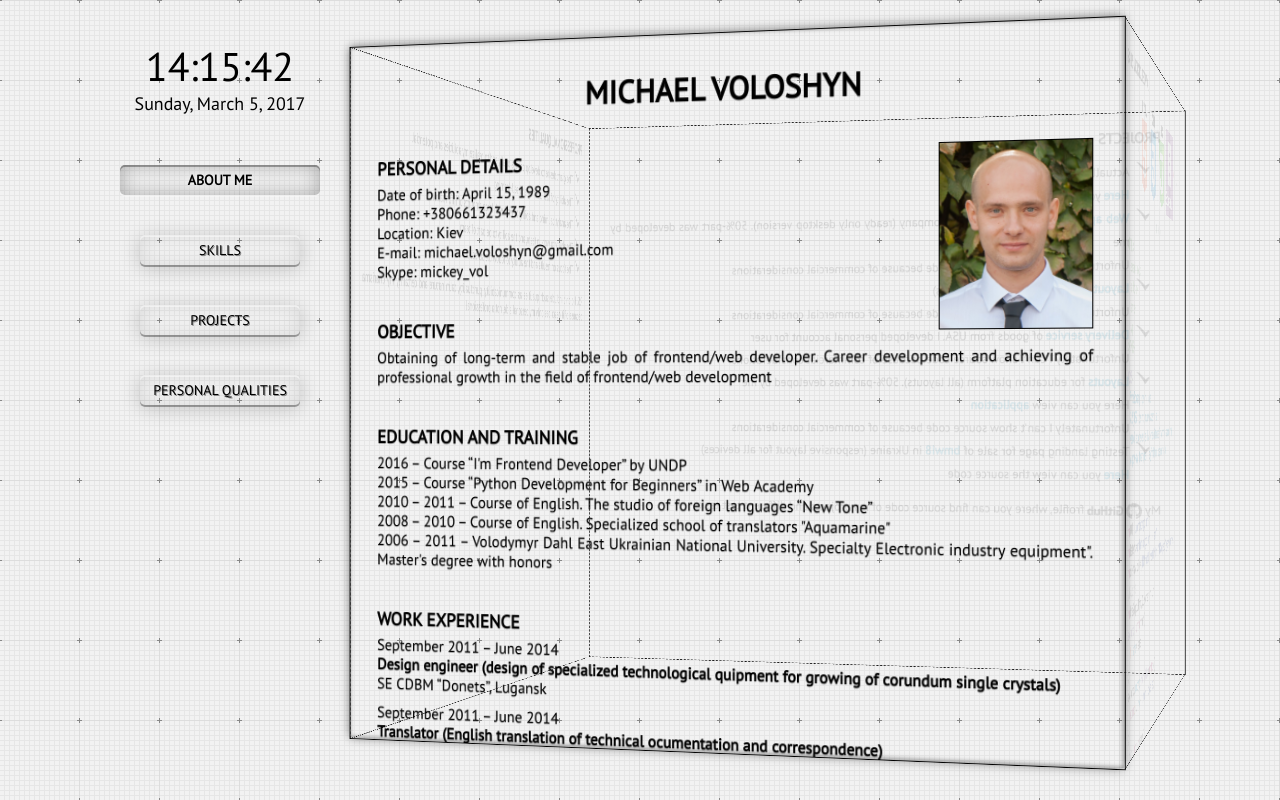
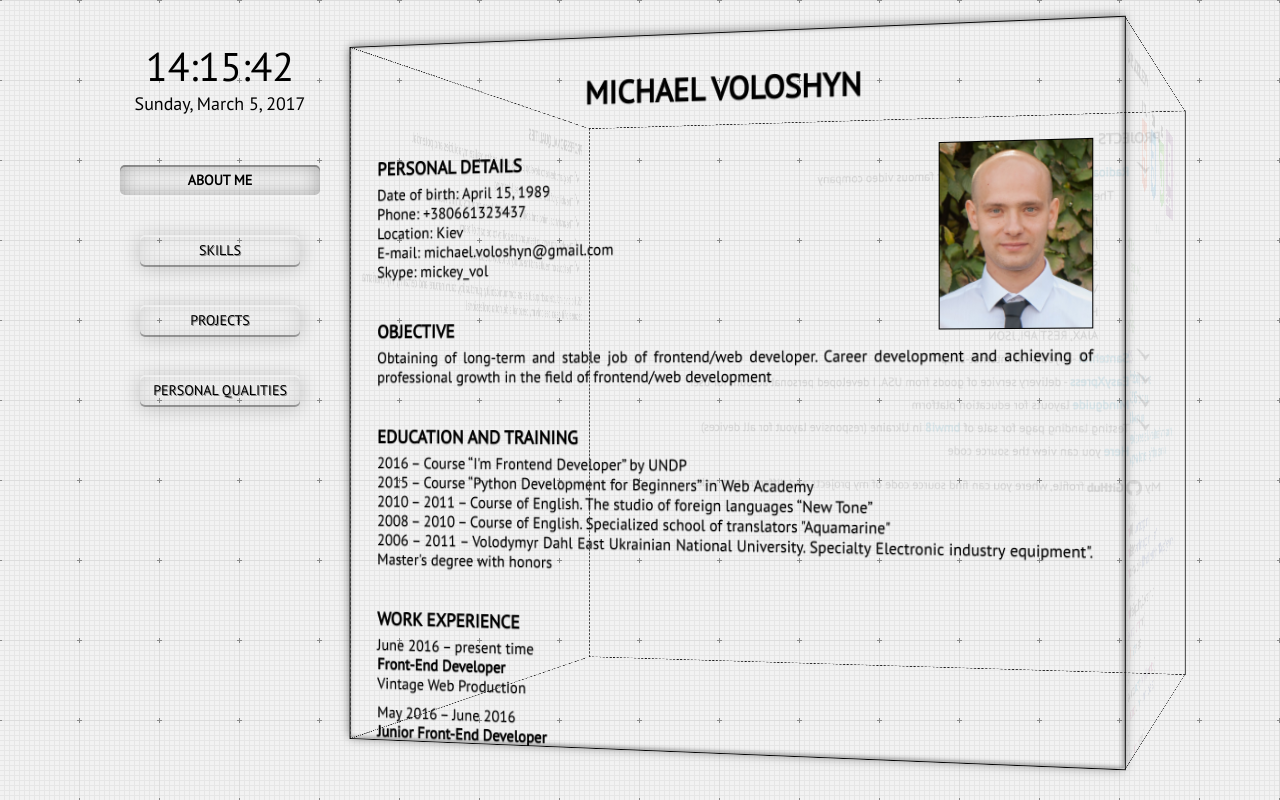
Before and after one commit to mickeyvol1504/michael.voloshyn.github.io, a plain HTML site: page index.html in a window 1280 px wide. Drawn offline with nearby package versions, Linux system fonts and the light colour scheme.

Commit message:
Refresh info

```diff
--- a/index.html
+++ b/index.html
@@ -54,19 +54,9 @@
 						<article class="content">
 							<h3>Work experience</h3>
 							<article>
-								<p>September 2011 – June 2014</p>
-								<p><strong>Design engineer (design of specialized technological quipment for growing of corundum single crystals)</strong></p>
-								<p>SE CDBM “Donets”, Lugansk</p>
-							</article>
-							<article>
-								<p>September 2011 – June 2014</p>
-								<p><strong>Translator (English translation of technical ocumentation and correspondence)</strong></p>
-								<p>SE CDBM “Donets”, Lugansk</p>
-							</article>
-							<article>
-								<p>September 2014 – April 2016</p>
-								<p><strong>Design engineer (design of equipment for production of olymeric materials and paper)</strong></p>
-								<p>PE “PASTPROM”, Kiev</p>
+								<p>June 2016 – present time</p>
+								<p><strong>Front-End Developer</strong></p>
+								<p>Vintage Web Production</p>
 							</article>
 							<article>
 								<p>May 2016 – June 2016</p>
@@ -74,9 +64,19 @@
 								<p>Инвест Мастербуд</p>
 							</article>
 							<article>
-								<p>June 2016 – present time</p>
-								<p><strong>Front-End Developer</strong></p>
-								<p>Vintage Web Production</p>
+								<p>September 2014 – April 2016</p>
+								<p><strong>Design engineer (design of equipment for production of polymeric materials and paper)</strong></p>
+								<p>PE “PASTPROM”, Kiev</p>
+							</article>
+							<article>
+								<p>September 2011 – June 2014</p>
+								<p><strong>Translator (English translation of technical documentation and correspondence)</strong></p>
+								<p>SE CDBM “Donets”, Lugansk</p>
+							</article>
+							<article>
+								<p>September 2011 – June 2014</p>
+								<p><strong>Design engineer (design of specialized technological equipment for growing of corundum single crystals)</strong></p>
+								<p>SE CDBM “Donets”, Lugansk</p>
 							</article>
 						</article>
 					</div>
@@ -94,29 +94,31 @@
 									<img src="images/js.png" alt="javascript" class="icon">
 									<img src="images/bootstrap.png" alt="twitter bootstrap" class="icon">
 									<img src="images/sass.png" alt="sass" class="icon">
+									<img src="images/bem.png" alt="sass" class="icon">
 									<img src="images/jquery.png" alt="jQuery" class="icon">
 									<img src="images/react.png" alt="react" class="icon">
 									<img src="images/angular.png" alt="angular" class="icon">
 									<img src="images/python-django.png" alt="python-django" class="icon">
 									<img src="images/gulp.png" alt="gulp" class="icon">
+									<img src="images/webpack.png" alt="webpack" class="icon">
 									<img src="images/ubuntu.png" alt="ubuntu" class="icon">
+									<img src="images/nunjucks.png" alt="ubuntu" class="icon">
 									<img src="images/git.png" alt="git" class="icon">
 									<img src="images/photoshop.png" alt="adobe photoshop" class="icon">
 								</div>
 							</article>
-
 							<article>
 								<p><strong><span class="tag-name">&lt;HTML5&gt;</span></strong></p>
 								<p class="tab"><span class="tag-name">&lt;semantic layout&gt;</span></p>
 								<p class="tab"><span class="tag-name">&lt;valid code&gt;</span></p>
-								<p class="tab"><span class="tag-name">&lt;canvas&gt;</span></p>
 								<p class="tab"><span class="tag-name">&lt;svg&gt;</span></p>
 								<p><strong><span class="tag-name">&lt;/HTML5&gt;</span></strong></p>
 							</article>
 							<article>
 								<p><strong><span class="class-name">#CSS3</span></strong> {</p>
 								<p class="tab"><span class="attribute-style"><strong>TwitterBootstrap</strong>: experience in use;</span></p>
-								<p class="tab"><span class="attribute-style"><strong>SASS(SCSS)</strong>: experience in use(variable, mixins);</span></p>
+								<p class="tab"><span class="attribute-style"><strong>SASS(SCSS)</strong>: experience in use;</span></p>
+								<p class="tab"><span class="attribute-style"><strong>BEM</strong>: experience in use;</span></p>
 								<p class="tab"><span class="attribute-style"><strong>Metronic</strong>: experience in use(development interface for warehouse accounting);</span></p>
 								<p class="tab"><span class="attribute-style"><strong>Adaptive-layout</strong>: using media query for different screen extension;</span></p>
 								<p>}</p>
@@ -150,6 +152,7 @@
 								<p><span class="variable-name">console</span>.log(angular.<span class="variable-name">basicSkills</span>()); <span class="comment">// Angular.js : basic knowledge</span></p>
 								<p>Experience in use of such <strong>plugins:</strong></p>
 								<p class="tab"><strong>jQuery.ui(autocomplete, selectable)</strong> - for different tasks</p>
+								<p class="tab"><strong>jQuery.tmpl</strong> - for rendering data objects or arrays into the HTML DOM</p>
 								<p class="tab"><strong>Slick.js, Swiper.js</strong> - for sliders</p>
 								<p class="tab"><strong>Select2.js</strong> - for custom select</p>
 								<p class="tab"><strong>Enquire.js</strong> - for media queries</p>
@@ -159,13 +162,16 @@
 								<p class="tab"><strong>Vivus.js, ProgressBar.js</strong> - for svg animate</p>
 							</article>
 							<article>
+								<p>Streaming build system <strong>Gulp</strong> : experience in use (including this project)</p>
+								<p>Module bundler <strong>Webpack</strong> : basic knowledge</p>
+								<p>Experience in use <strong>Tars</strong> which include Gulp and Webpack</p>
+								<p>Templating engines: <strong>Twig, Nunjucks, Handlebars</strong></p>
+							</article>
+							<article>
 								<p><strong><span class="comment">#Python</span></strong></p>
 								<p>{<span class="string">"Python3"</span> : <span class="string">"basic knowledge"</span>, <span class="string">"Django"</span> : <span class="string">"experience in use"</span>, <span class="string">"Virtualenv"</span> : <span class="string">"experience in use"</span>}</p>
 							</article>
 							<article>
-								<p>Streaming build system <strong>Gulp</strong> : experience in use (including this project)</p>
-								<p>Module bundler <strong>Webpack</strong> : basic knowledge</p>
-								<p class="tab">Experience in use <strong>tars</strong> which include Gulp and Webpack</p>
 								<p>Linux distribution <strong>(Ubuntu)</strong> : experience in use</p>
 								<p><strong>Git</strong> : experience in use (for personal and team developing)</p>
 								<p><strong>Adobe Phoshop, Adobe Avocode</strong> : use for layout</p>
@@ -180,26 +186,24 @@
 							<h3>Projects</h3>
 							<ul>
 								<li>
-									<p>Actually, this <a href="http://bmwi8.esy.es/public/" target="_blank">CV</a></p>
-									<p><a href="https://github.com/mickeyvol1504/curriculum_vitae" target="_blank">Here</a> you can view the source code</p>
+									<p><a href="http://radioaktivefilm.com/" target="_blank">Radioaktivefilm</a> - web application for famous video company</p>
+									<p class="tab">The used technologies:</p>
+									<p class="double-tab">jQuery</p>
+									<p class="double-tab">jQuery tmpl, jQuery UI</p>
+									<p class="double-tab">Swiper.js</p>
+									<p class="double-tab">Video.js</p>
+									<p class="double-tab">History API</p>
+									<p class="double-tab">AJAX, REST API, JSON</p>
 								</li>
 								<li>
-									<p><a href="http://front.radioaktive.com.dev11.vintagedev.com.ua/" target="_blank">Web application</a> for famous video company (ready only desktop version). 50%-part was developed by me</p>
-									<p>Unfortunately I can't show source code because of commercial considerations</p>
+									<p><a href="http://markup.com.dev11.vintagedev.com.ua/Santehrai/dev/" target="_blank">Santehrai</a> - layouts for internet-shop</p>
 								</li>
 								<li>
-									<p><a href="http://markup.com.dev11.vintagedev.com.ua/Santehrai/dev/" target="_blank">Layouts</a> for internet-shop (all layouts)</p>
-									<p>Unfortunately I can't show source code because of commercial considerations</p>
+									<p><a href="https://easyxpress.com.ua/" target="_blank">EasyXpress</a> - delivery service of goods from USA.
+										I developed personal account for user</p>
 								</li>
 								<li>
-									<p><a href="https://easyxpress.com.ua/" target="_blank">Delivery service</a> of goods from USA.
-										I developed personal account for user</p>
-									<p>Unfortunately I can't show source code because of commercial considerations</p>
-								</li>
-								<li>
-									<p><a href="http://markup.com.dev11.vintagedev.com.ua/mindguide-test/dev/index.html" target="_blank">Layouts</a> for education platform (all layouts). 50%-part was developed by me</p>
-									<p>Here you can view <a href="http://front.mindguid.com.dev11.vintagedev.com.ua/">application</a> </p>
-									<p>Unfortunately I can't show source code because of commercial considerations</p>
+									<p><a href="http://markup.com.dev11.vintagedev.com.ua/mindguide-test/dev/index.html" target="_blank">Mindguide</a> layouts for education platform</p>
 								</li>
 								<li>
 									<p>Testing landing page for sale of <a href="http://bmwi8.esy.es" target="_blank">bmwi8</a> in Ukraine (responsive layout for all devices)</p>
```
Also changed, not shown: images/bem.png (added), images/nunjucks.png (added), images/webpack.png (added).
